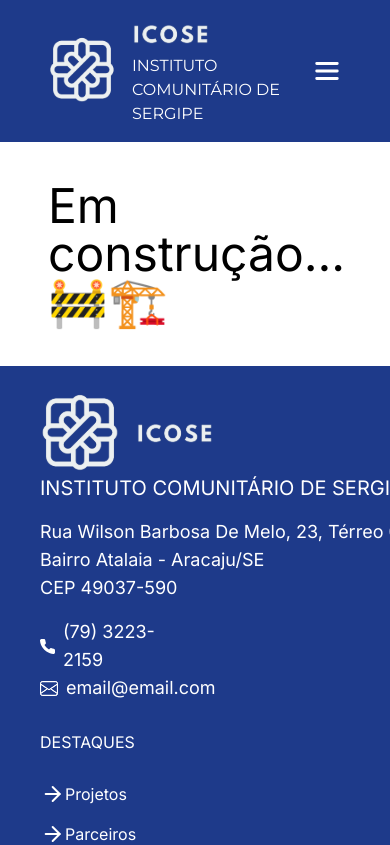
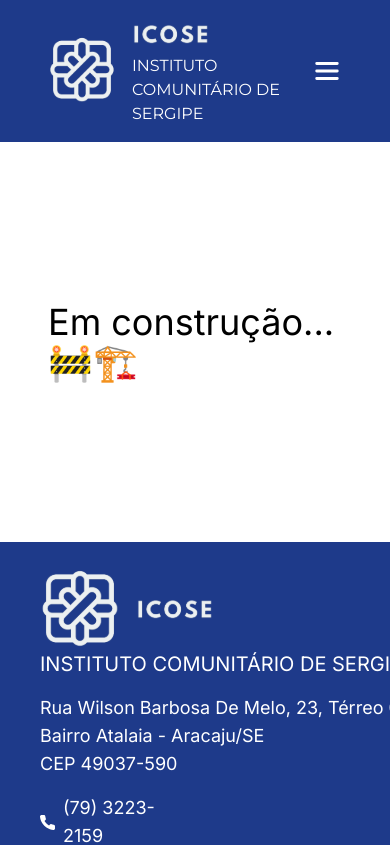
Before and after one commit to softeam-org/icose-web, a React (Vite) app: page /doacao in a window 390 px wide. Shown: the top 845 px of the page. Built offline with nearby package versions, Linux system fonts and the light colour scheme.

Commit message:
Melhora responsividade da frase

```diff
--- a/src/components/UnderConstruction.jsx
+++ b/src/components/UnderConstruction.jsx
@@ -1,6 +1,6 @@
 function UnderConstruction() {
   return (
-    <div className="flex-1 flex justify-center items-center text-5xl flex-col gap-8 xl:gap-8 pb-10 pt-10 xl:pt-20 xl:pb-20 mx-auto max-w-[100rem] px-12">
+    <div className="flex-1 flex justify-center items-center flex-col gap-8 xl:gap-8 text-4xl sm:text-5xl py-40 xl:py-20 mx-auto max-w-[100rem] px-12">
       <div> Em construção... 🚧🏗️ </div>
     </div>
   );
```
